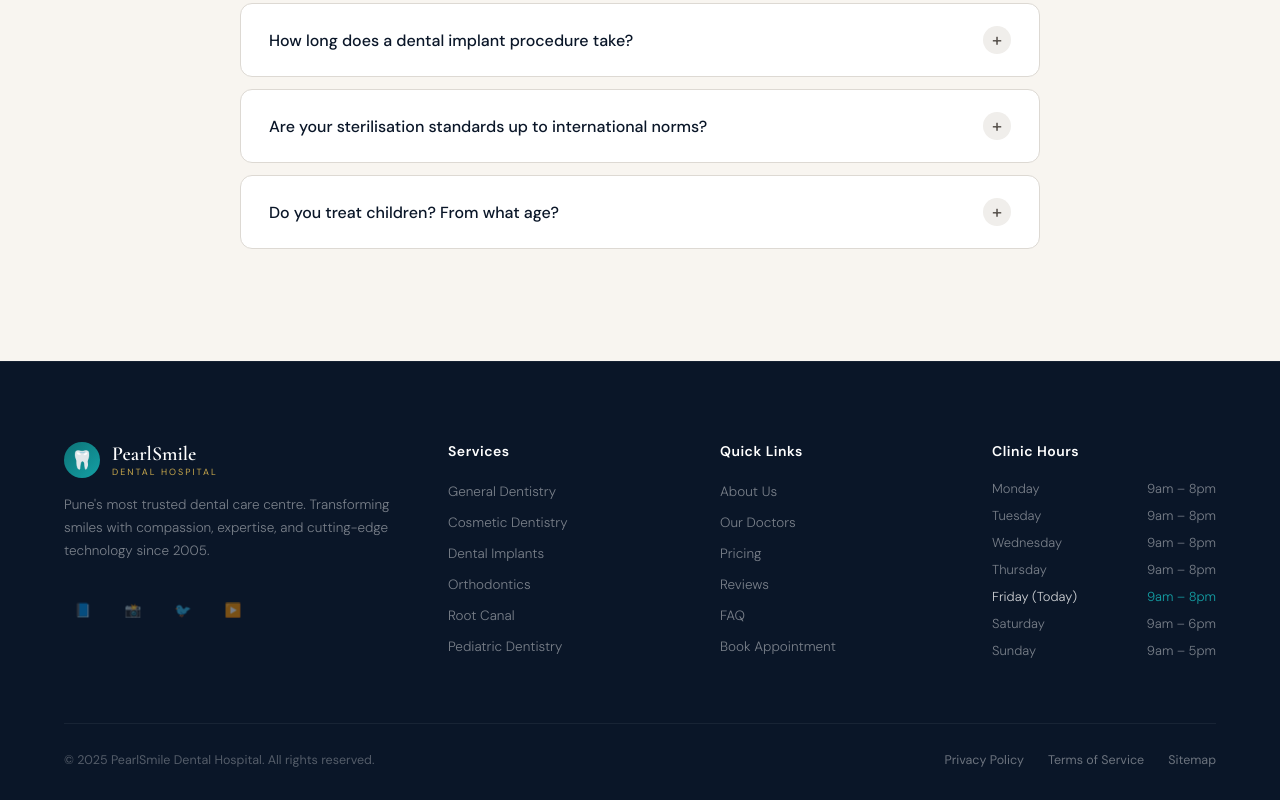
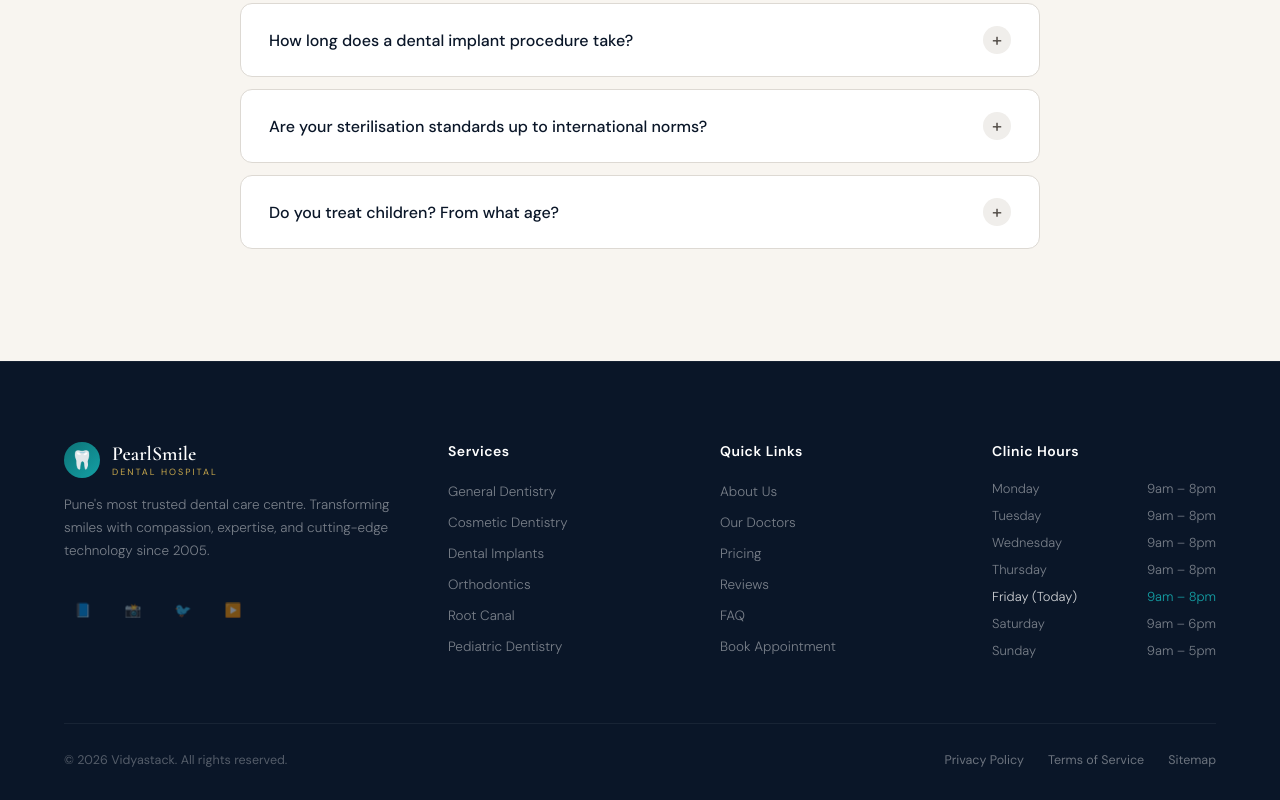
Before and after one commit to WebTitles/pearlsmile-fresh, a React (Create React App) app in the folder frontend/: page / in a window 1280 px wide. Shown: the part 8458-9258 px from the top of the page. Built offline with nearby package versions, Linux system fonts and the light colour scheme; no server answers.

Commit message:
Update Footer.js

```diff
--- a/frontend/src/components/Footer.js
+++ b/frontend/src/components/Footer.js
@@ -58,7 +58,7 @@ export default function Footer() {
         </div>
       </div>
       <div className="footer-bottom">
-        <p>© 2025 PearlSmile Dental Hospital. All rights reserved.</p>
+        <p>© 2026 Vidyastack. All rights reserved.</p>
         <div style={{ display:"flex", gap:24 }}>
           <a href="#!">Privacy Policy</a>
           <a href="#!">Terms of Service</a>
```
